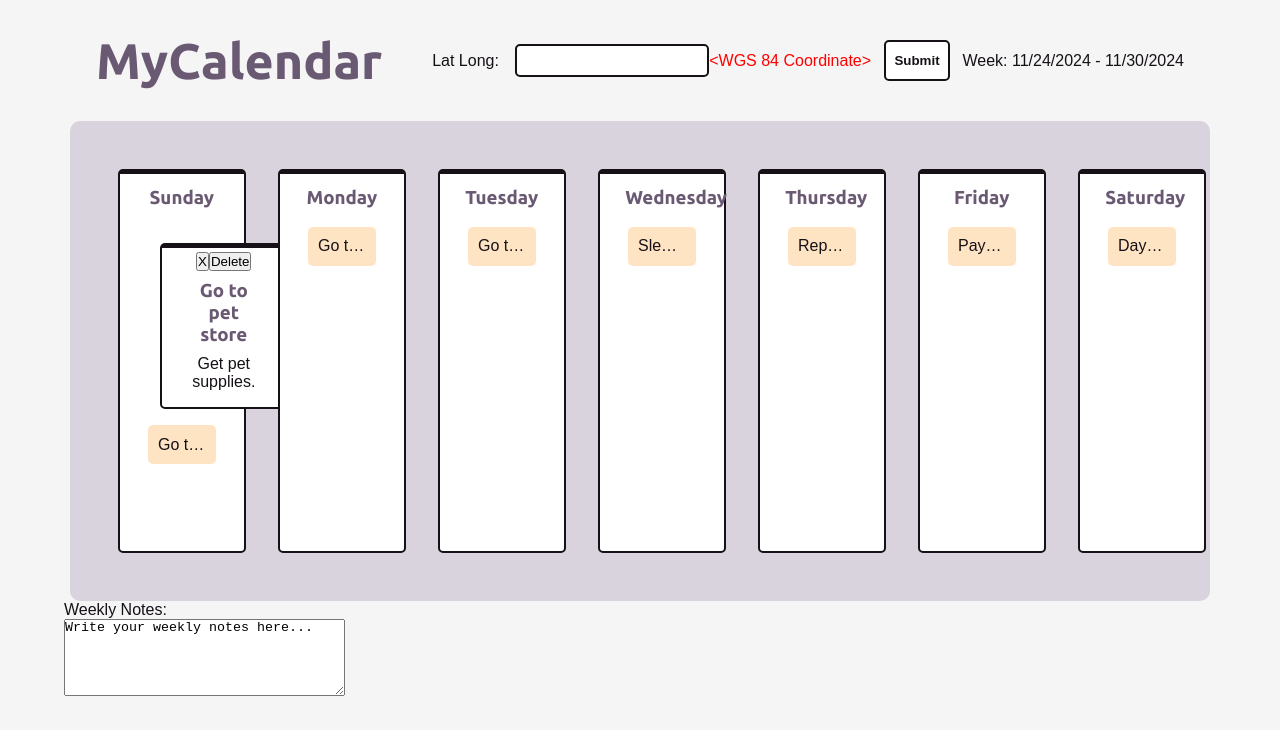
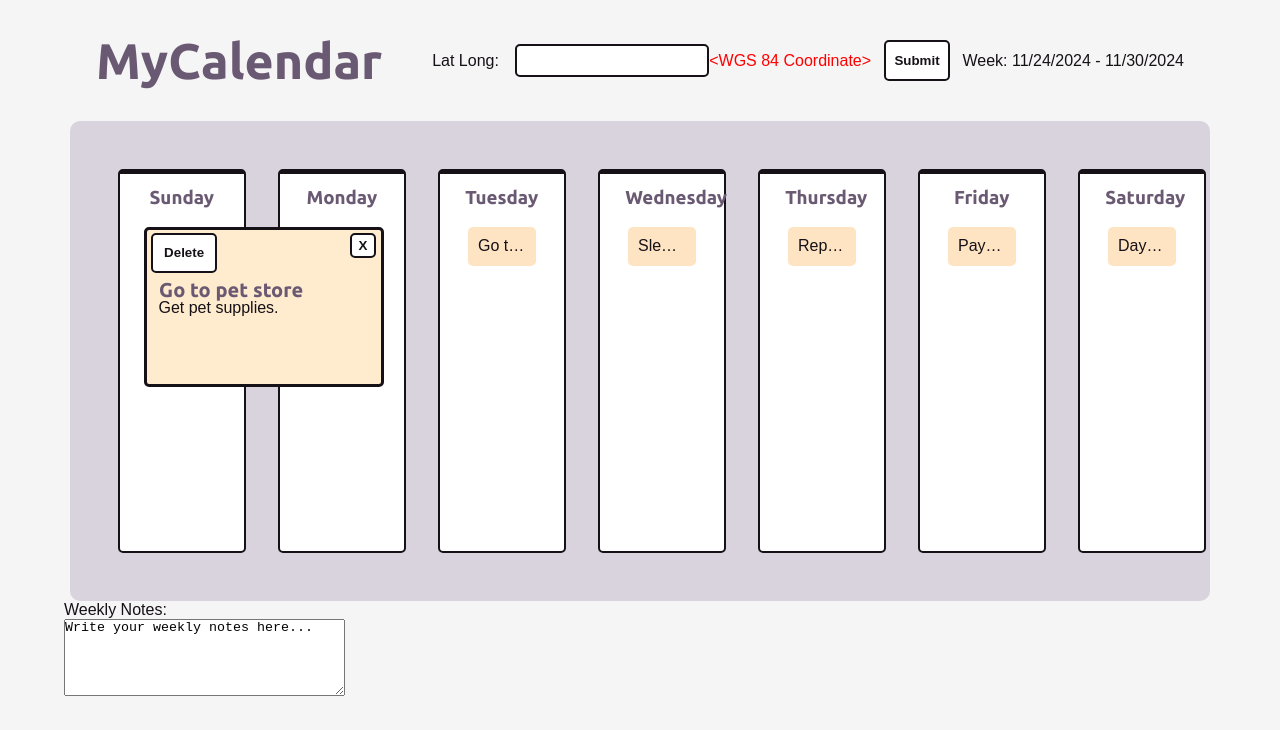
Before and after one commit to acdlee/myCalendar, a React (Vite) app: page / in a window 1280 px wide. Both pictures are taken after a click on the item "Go to pet store". Shown: the top 730 px of the page. Built offline with nearby package versions, Linux system fonts and the light colour scheme; a web font is replaced by a local one.

Commit message:
Finish popup styles. Finish calendar styles.

```diff
--- a/src/App.css
+++ b/src/App.css
@@ -81,7 +81,7 @@
     margin: 0 auto;
 }
 
-.section-calendar div {
+.section-calendar div.calendar-item {
     flex-grow: 1;
     min-width: 8em;
     max-width: 12.5em;
@@ -93,12 +93,12 @@
     margin: 1em;
 }
 
-.section-calendar div h3 {
+.section-calendar div.calendar-item h3 {
     padding: .5em .5em;
     color: var(--gray-purple);
 }
 
-.section-calendar div ul {
+.section-calendar div.calendar-item ul {
     padding: .5em;
 }
 
@@ -118,12 +118,7 @@
     font-weight: 500;
 }
 
-.div-task-item-popup {
-    padding: .2em;
-    background-color: blanchedalmond;
-    border: 1px solid plum;
-}
-
+    /* CALENDAR POPUPS */
 .section-popup-add-task {
     position: absolute;
     width: 500px;
@@ -167,3 +162,47 @@
     width: 5em;
     margin: 1em auto;
 }
+
+.div-task-item-popup {
+    position: absolute;
+    width: 15em;
+    height: 10em;
+    padding: .2em;
+    background-color: blanchedalmond;
+    border: 3.5px solid var(--dark-gray-purple);
+    border-radius: 5px;
+    z-index: 999;
+}
+
+.div-task-item-popup button, .div-task-item-popup h3, .div-task-item-popup p {
+    position: inherit;
+    z-index: inherit;
+}
+
+.div-task-item-popup button:first-of-type {
+    top: 2%;
+    left: 2%;
+    padding: .8em;
+    margin: 0;
+}
+
+.div-task-item-popup button:last-of-type {
+    top: 2%;
+    right: 2%;
+    padding: .25em .5em;
+    margin: 0;
+}
+
+.div-task-item-popup h3 {
+    top: 25%;
+    left: 1%;
+    font-size: 20px;
+}
+
+.div-task-item-popup p {
+    top: 45%;
+    left: 5%;
+    max-width: 13em;
+    text-wrap: wrap;
+    word-break: break-all;
+}
--- a/src/components/Calendar.jsx
+++ b/src/components/Calendar.jsx
@@ -8,7 +8,7 @@ const Calendar = ({ onShowPopup, onDeleteTask, weather, tasks }) => {
       <section className='section-calendar'>
         {tasks.isLoaded && tasks.data.map((item) => {
           return (
-            <div key={ item.day } onClick={() => {onShowPopup(item.day)}}>
+            <div className='calendar-item' key={ item.day } onClick={() => {onShowPopup(item.day)}}>
               <h3>
                 { item.day }
                 {weather.isLoaded && <img src={weather.data[weatherDataIter].icon} alt="Weather icon" />}
--- a/src/components/TaskItemPopup.jsx
+++ b/src/components/TaskItemPopup.jsx
@@ -14,8 +14,8 @@ const TaskItemPopup = ({ id, handleDeleteTask, title, text, handlePopup }) => {
 
     return (
       <div className='div-task-item-popup'>
-        <button onClick={handleClose}>X</button>
-        <button onClick={handleDelete}>Delete</button>
+        <button className="button-style-1" onClick={handleDelete}>Delete</button>
+        <button className="button-style-1" onClick={handleClose}>X</button>
         <h3>{title}</h3>
         <p>{text}</p>
       </div>
```
